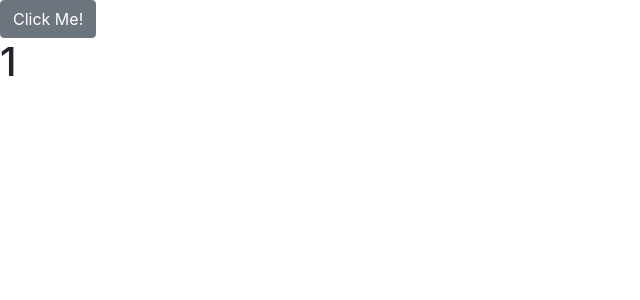
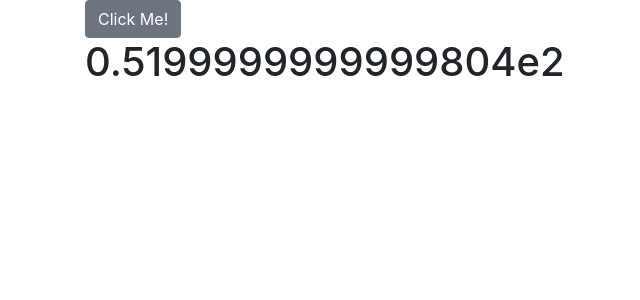
Before and after one commit to garritfra/idleExcavator, a React app: page / in a window 1280 px wide. Shown: the top 300 px of the page, without its empty margins (0-640 px from the left). Built offline with nearby package versions, Linux system fonts and the light colour scheme.

Commit message:
add autoclick

```diff
--- a/src/app/App.js
+++ b/src/app/App.js
@@ -1,29 +1,20 @@
 import React, { Component } from "react";
 import { Button } from "reactstrap";
 import BigDouble from "../model/BigDouble";
+import Game from "../app/game/Game"
 
 export default class App extends Component {
 
   constructor(props) {
     super(props);
+    this.props = props;
     this.d1 = new BigDouble(1,0);
-    this.props = props;
-    this.state = { dirt: new BigDouble(2, 0) };
-    console.log(this.state);
-  }
-
-  handleClick() {
-    this.d1.addCount(2,0);
-    this.setState({ dirt: 1 });
   }
 
   render() {
     return (
       <div>
-        <span>
-          <Button onClick={this.handleClick.bind(this)}>Click Me!</Button>
-          <h1>{this.d1.toString()}</h1>
-        </span>
+        <Game />
       </div>
     );
   }
--- /dev/null
+++ b/src/app/game/Game.js
@@ -0,0 +1,40 @@
+import React, { Component } from "react";
+import { Button, Container } from "reactstrap";
+import BigDouble from "../../model/BigDouble";
+
+export default class Game extends Component {
+  constructor(props) {
+    super(props);
+    this.d1 = new BigDouble(2, 0);
+    this.props = props;
+    this.state = { dirt: new BigDouble(2, 0) };
+    console.log(this.state);
+  }
+
+  componentDidMount() {
+    setInterval(this.updateDirt.bind(this), 33);
+  }
+
+  handleClick() {
+    this.d1.addCount(1, 0);
+    this.forceUpdate();
+  }
+
+  updateDirt() {
+    this.d1.addCount(1, 0);
+    this.forceUpdate();
+  }
+
+  render() {
+    return (
+      <Container>
+        <span>
+          <Button onClick={this.handleClick.bind(this)}>Click Me!</Button>
+        </span>
+        <span>
+          <h1>{this.d1.toString()}</h1>
+        </span>
+      </Container>
+    );
+  }
+}
```
